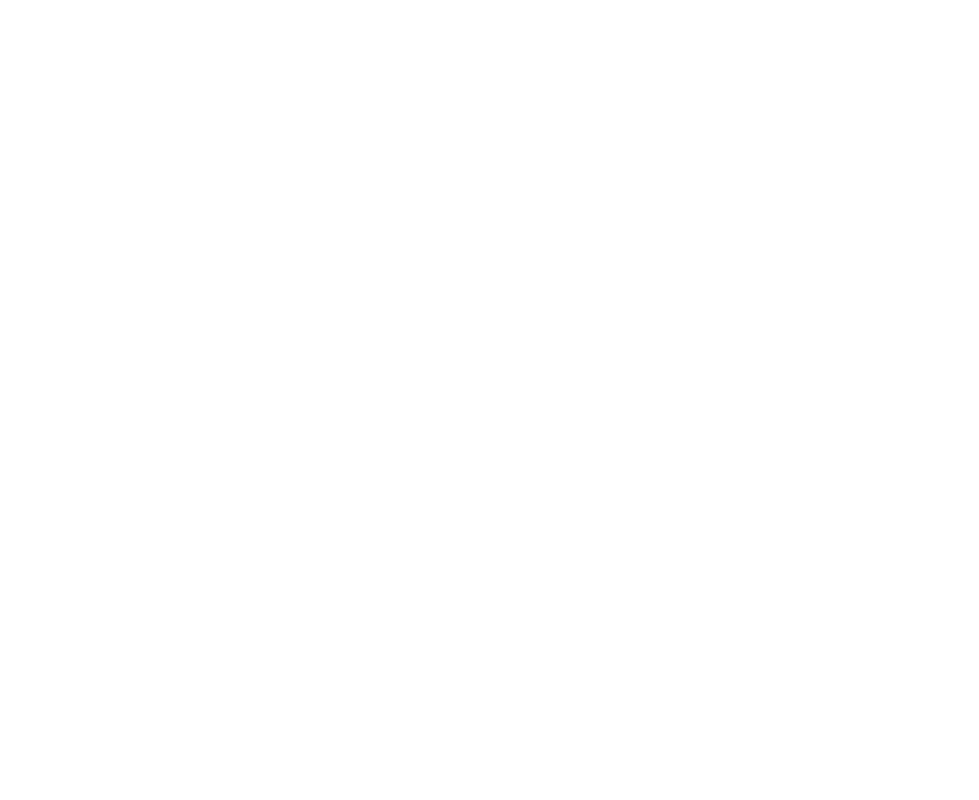
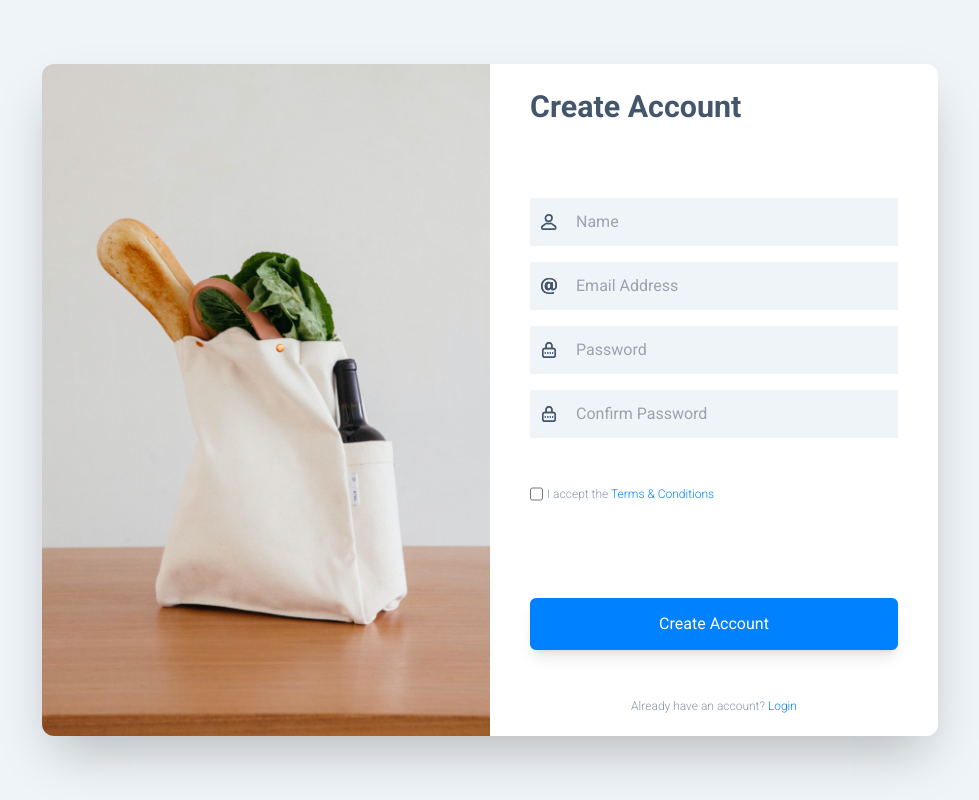
Before and after one commit to Kachielite/eshopper, a React (Create React App) app in the folder client/: page /sign-up in a window 1280 px wide. Before the commit this address had no page. Shown: the whole page, without its empty margins (150-1129 px from the left). Built offline with nearby package versions, Linux system fonts and the light colour scheme.

Commit message:
added Registration page

```diff
--- a/client/src/App.js
+++ b/client/src/App.js
@@ -1,10 +1,12 @@
 import { Routes, Route } from "react-router-dom";
 import Login from "./pages/Login";
+import SignUp from "./pages/Sign-up";
 
 function App() {
   return (
       <Routes>
         <Route path="/" element={<Login />} />
+        <Route path="/sign-up" element={<SignUp/>}/>
       </Routes>
   );
 }
--- a/client/src/pages/Login.js
+++ b/client/src/pages/Login.js
@@ -13,7 +13,7 @@
           <img src={coverImage} alt="" className="h-100 w-100 " />
         </div>
         {/* Input Container */}
-        <div className=" bg-white px-6 py-12 rounded-2xl md:rounded-none md:w-[50%] md:px-10 md:py-2">
+        <div className=" bg-white px-12 py-4 w-[90vw] rounded-2xl md:rounded-none md:w-[50%] md:px-10 md:py-2">
           <h1 className="text-text1 py-3 font-bold font-sans text-[1.9rem] text-left">
             Welcome to <span className="text-blue1">Eshopper</span>
           </h1>
@@ -51,6 +51,15 @@
           <button className="bg-blue1 text-white text-md mt-24 w-full p-3 rounded-md shadow-lg border-2 border-blue1 hover:bg-white hover:text-blue1 hover:border-2 hover:border-blue1  duration-100 ">
             Login
           </button>
+          <p className="text-text2 font-sans font-light text-xs text-center mt-12 mb-1">
+            Don't have an account?{" "}
+            <span>
+              {" "}
+              <a href="/sign-up" className="text-blue1 font-sans font-light text-xs">
+                Sign Up
+              </a>
+            </span>
+          </p>
         </div>
       </div>
     </div>
--- /dev/null
+++ b/client/src/pages/Sign-up.js
@@ -0,0 +1,94 @@
+import coverImage from "../assets/images/shopping.jpeg";
+import userIcon from "../assets/icons/User.svg";
+import emailIcon from "../assets/icons/Email.svg";
+import passwordIcon from "../assets/icons/Password.svg";
+
+const SignUp = () => {
+  return (
+    // Global Container
+    <div className="bg-bg3 min-h-screen  flex flex-row justify-center items-center text-left">
+      {/* Sign up Model Container */}
+      <div className="flex flex-row shadow-2xl justify-center  md:p-0 rounded-xl overflow-hidden md:max-w-4xl md:mx-6">
+        {/* Image Container */}
+        <div className="hidden md:block md:w-[50%]">
+          <img src={coverImage} alt="" className="h-100 w-100 " />
+        </div>
+        {/* Input Container */}
+        <div className=" bg-white px-12 w-[90vw] py-4 rounded-2xl md:rounded-none md:w-[50%] md:px-10 md:py-2">
+          <h1 className="text-text1 py-3 font-bold font-sans text-[1.9rem] text-left mb-[3.5rem]">
+            Create Account
+          </h1>
+          {/* Form Container */}
+          <div className="w-full flex flex-col justify-center space-y-4">
+            <div className="flex flex-row justify-start items-center p-2 bg-bg3">
+              <img src={userIcon} alt="" srcset="" className="mr-3" />
+              <input
+                type="text"
+                name="name"
+                placeholder="Name"
+                className="w-full p-1 bg-bg3 font-sans text-text1 outline-none "
+              />
+            </div>
+            <div className="flex flex-row justify-start items-center p-2 bg-bg3">
+              <img src={emailIcon} alt="" srcset="" className="mr-3" />
+              <input
+                type="text"
+                name="email"
+                placeholder="Email Address"
+                className="w-full p-1 bg-bg3 font-sans text-text1 outline-none "
+              />
+            </div>
+            <div className="flex flex-row justify-start items-center p-2 bg-bg3 ">
+              <img src={passwordIcon} alt="" srcset="" className="mr-3" />
+              <input
+                type="password"
+                name="Password"
+                placeholder="Password"
+                className="w-full p-1 bg-bg3 font-sans text-text1 outline-none"
+              />
+            </div>
+            <div className="flex flex-row justify-start items-center p-2 bg-bg3 ">
+              <img src={passwordIcon} alt="" srcset="" className="mr-3" />
+              <input
+                type="password"
+                name="confirmPassword"
+                placeholder="Confirm Password"
+                className="w-full p-1 bg-bg3 font-sans text-text1 outline-none"
+              />
+            </div>
+            <div className="flex justify-between items-center font-light">
+              <div className="flex flex-row mt-8">
+                <input type="checkbox" name="" id="" className="mr-1" />
+                <p className="text-text2 font-sans font-light text-xs">
+                  I accept the{" "}
+                  <span>
+                    {" "}
+                    <a
+                      href="/#"
+                      className="text-blue1 font-sans font-light text-xs">
+                      Terms & Conditions
+                    </a>
+                  </span>
+                </p>
+              </div>
+            </div>
+          </div>
+          <button className="bg-blue1 text-white text-md mt-24 w-full p-3 rounded-md shadow-lg border-2 border-blue1 hover:bg-white hover:text-blue1 hover:border-2 hover:border-blue1  duration-100 ">
+            Create Account
+          </button>
+          <p className="text-text2 font-sans font-light text-xs text-center mt-12 mb-1">
+            Already have an account?{" "}
+            <span>
+              {" "}
+              <a href="/" className="text-blue1 font-sans font-light text-xs">
+                Login
+              </a>
+            </span>
+          </p>
+        </div>
+      </div>
+    </div>
+  );
+};
+
+export default SignUp;
```
Also changed, not shown: client/src/assets/icons/Email.svg (added), client/src/assets/images/shopping.jpeg (added).
